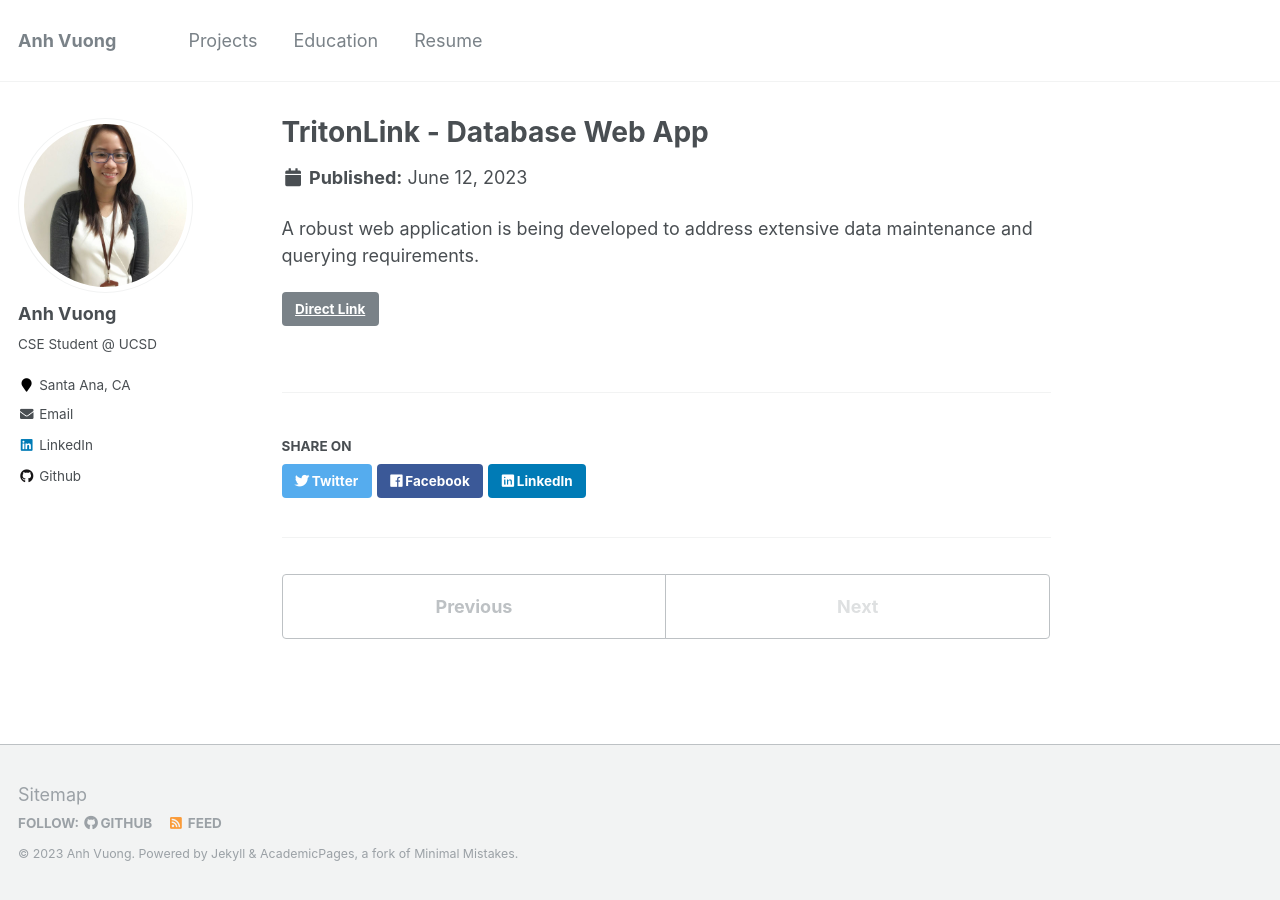
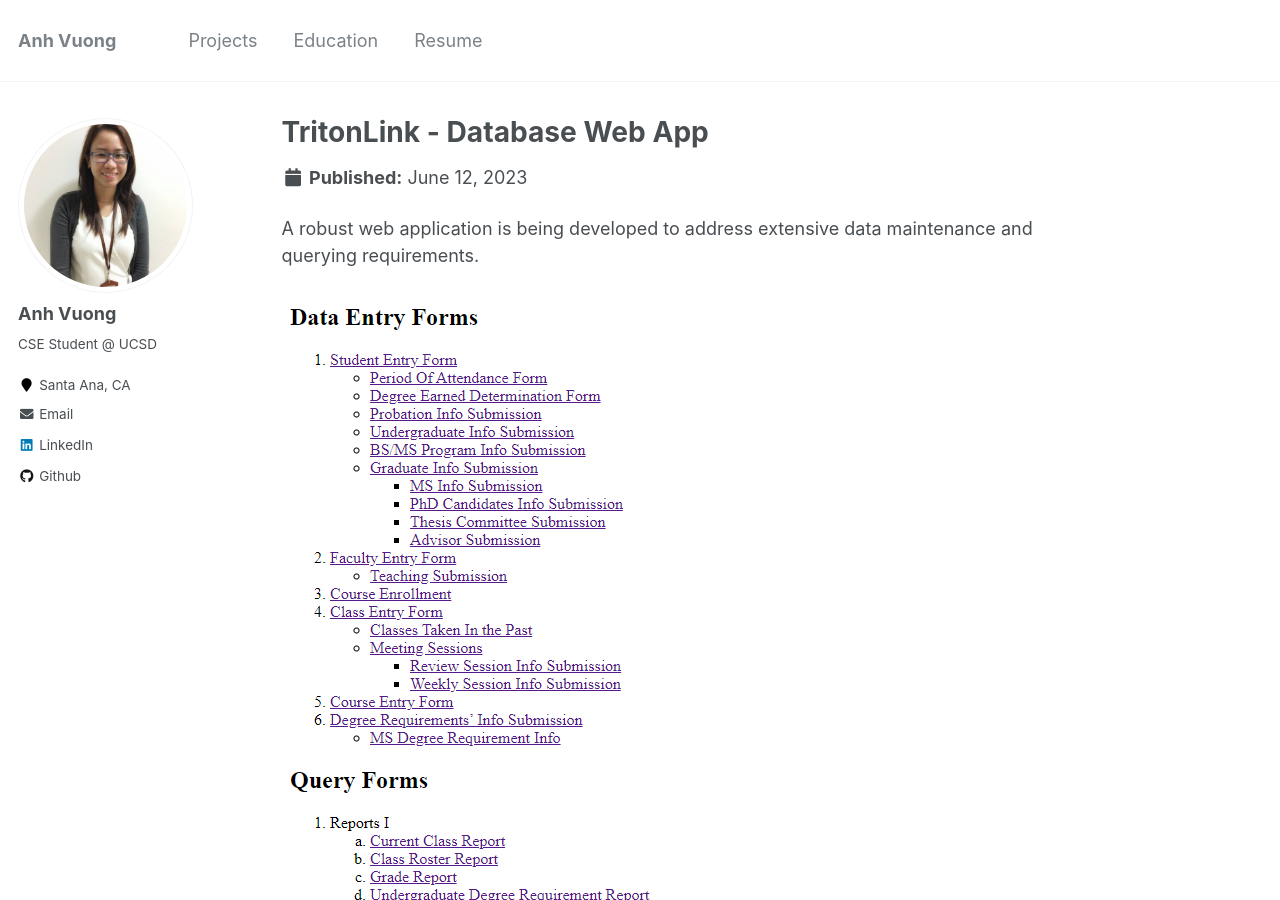
Before and after one commit to ahvuong/ahvuong.github.io, a Jekyll site: the page built from _projects/2023-tritonlink.md, in a window 1280 px wide and 900 px high. Built offline with Jekyll 4.4.1, drawn with Linux system fonts in a browser that asks for light colours.

Commit message:
Update change

```diff
--- a/_includes/archive-single.html
+++ b/_includes/archive-single.html
@@ -57,9 +57,6 @@
         {% endif %}
         </span>
         </p>
-      {% elsif post.date %}
-        <p class="page__date"><i class="fa fa-fw fa-calendar" aria-hidden="true"></i> <time datetime="{{ post.date | default: "1900-01-01" | date_to_xmlschema }}">{{ post.date | default: "1900-01-01" | date: "%B %d, %Y" }}</time></p>
-      {% endif %}
 
   </article>
 </div>
--- a/_projects/2023-tritonlink.md
+++ b/_projects/2023-tritonlink.md
@@ -8,3 +8,5 @@ link: 'https://youtu.be/WuNjX2rVSFg'
 github: 'https://github.com/ahvuong/TritonLink-Database-Web-App'
 ---
 A robust web application is being developed to address extensive data maintenance and querying requirements.
+
+![homepage](../images/tritonlink_homepage.png)
```
